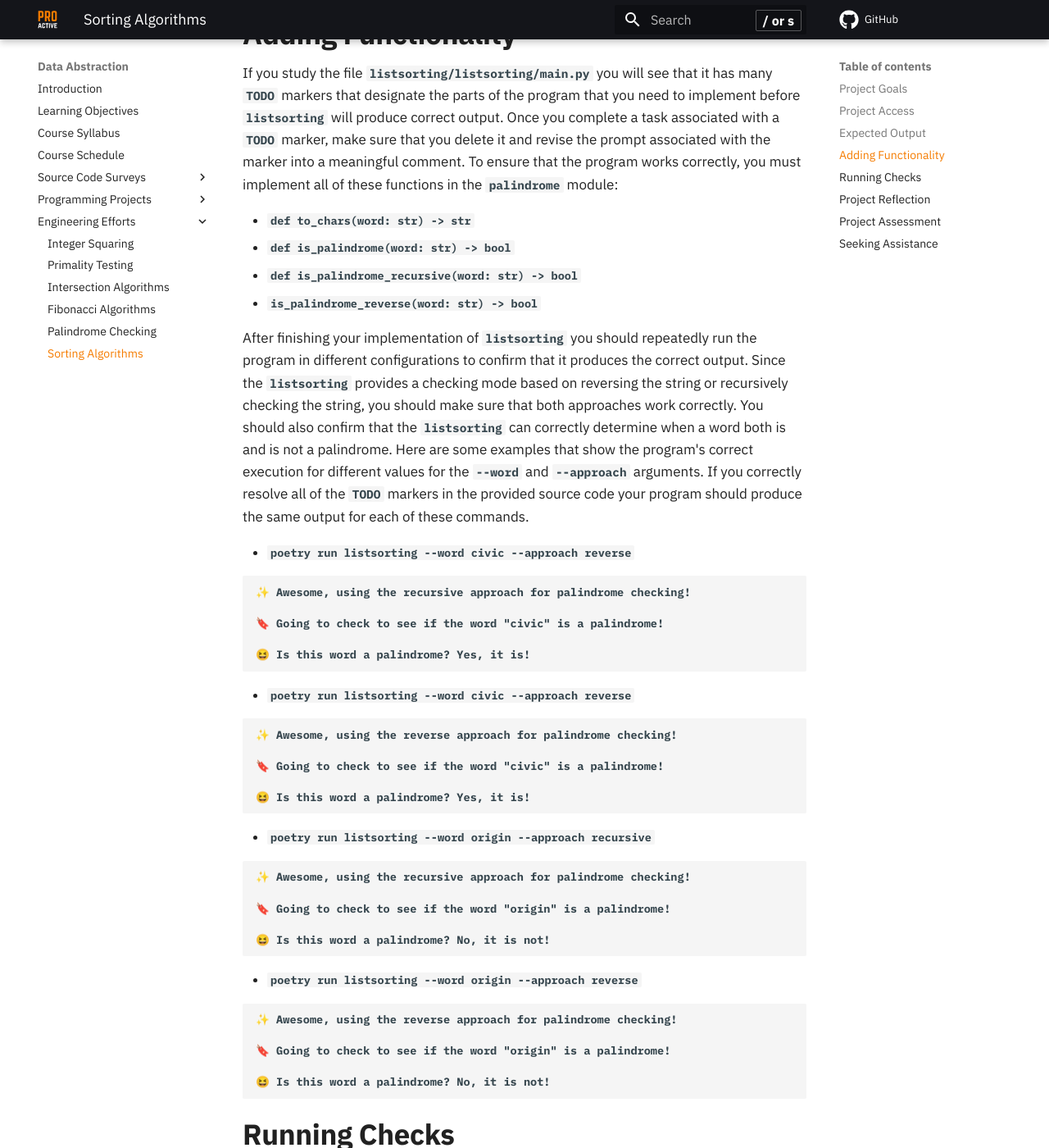
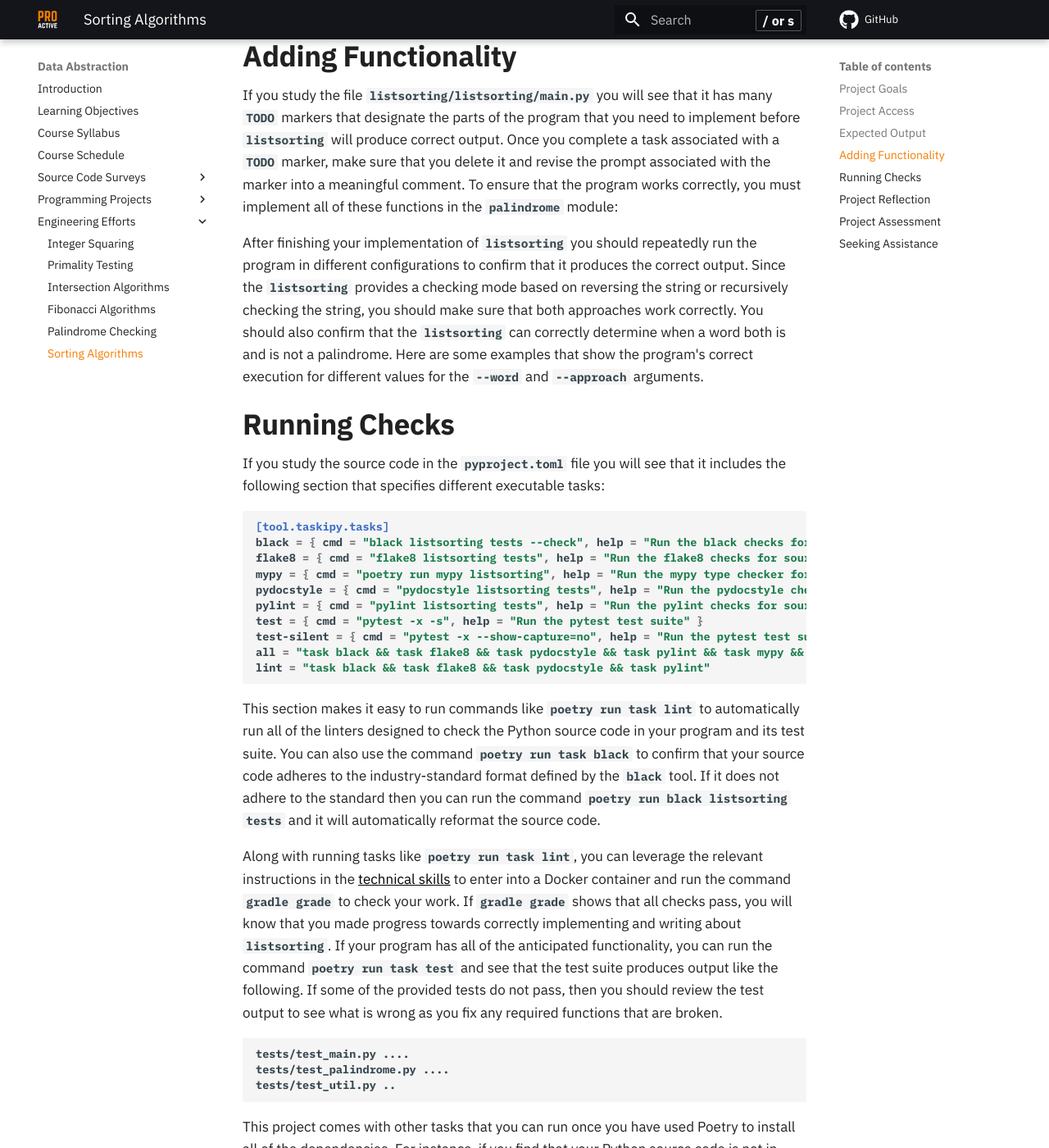
Before and after one commit to ProactiveProgrammers/www.proactiveprogrammers.com, an MkDocs documentation site: the page built from docs/data-abstraction/engineering-efforts/sorting-algorithms.md, in a window 1280 px wide and 1400 px high, scrolled down 2861 px. Shown: the whole window at 82% size. Built offline with MkDocs 1.6.1 and Material for MkDocs 9.7.7, drawn with Linux system fonts in a browser that asks for light colours; comment, search, counter and statistics services are not loaded; some of the changed text lies outside the part shown.

Commit message:
refactor: Revise content in sorting-algorithms to clarify key points.

````diff
--- a/docs/data-abstraction/engineering-efforts/sorting-algorithms.md
+++ b/docs/data-abstraction/engineering-efforts/sorting-algorithms.md
@@ -136,11 +137,6 @@ it and revise the prompt associated with the marker into a meaningful comment.
 To ensure that the program works correctly, you must implement all of these
 functions in the `palindrome` module:
 
-- `def to_chars(word: str) -> str`
-- `def is_palindrome(word: str) -> bool`
-- `def is_palindrome_recursive(word: str) -> bool`
-- `is_palindrome_reverse(word: str) -> bool`
-
 After finishing your implementation of `listsorting` you should repeatedly
 run the program in different configurations to confirm that it produces the
 correct output. Since the `listsorting` provides a checking mode based on
@@ -148,49 +144,7 @@ reversing the string or recursively checking the string, you should make sure
 that both approaches work correctly. You should also confirm that the
 `listsorting` can correctly determine when a word both is and is not a
 palindrome. Here are some examples that show the program's correct execution for
-different values for the `--word` and `--approach` arguments. If you correctly
-resolve all of the `TODO` markers in the provided source code your program
-should produce the same output for each of these commands.
-
-- `poetry run listsorting --word civic --approach reverse`
-
-```
-✨ Awesome, using the recursive approach for palindrome checking!
-
-🔖 Going to check to see if the word "civic" is a palindrome!
-
-😆 Is this word a palindrome? Yes, it is!
-```
-
-- `poetry run listsorting --word civic --approach reverse`
-
-```
-✨ Awesome, using the reverse approach for palindrome checking!
-
-🔖 Going to check to see if the word "civic" is a palindrome!
-
-😆 Is this word a palindrome? Yes, it is!
-```
-
-- `poetry run listsorting --word origin --approach recursive`
-
-```
-✨ Awesome, using the recursive approach for palindrome checking!
-
-🔖 Going to check to see if the word "origin" is a palindrome!
-
-😆 Is this word a palindrome? No, it is not!
-```
-
-- `poetry run listsorting --word origin --approach reverse`
-
-```
-✨ Awesome, using the reverse approach for palindrome checking!
-
-🔖 Going to check to see if the word "origin" is a palindrome!
-
-😆 Is this word a palindrome? No, it is not!
-```
+different values for the `--word` and `--approach` arguments.
 
 ## Running Checks
 
````
Also changed, not shown: other parts of docs/data-abstraction/engineering-efforts/sorting-algorithms.md (+3 -2 lines).
